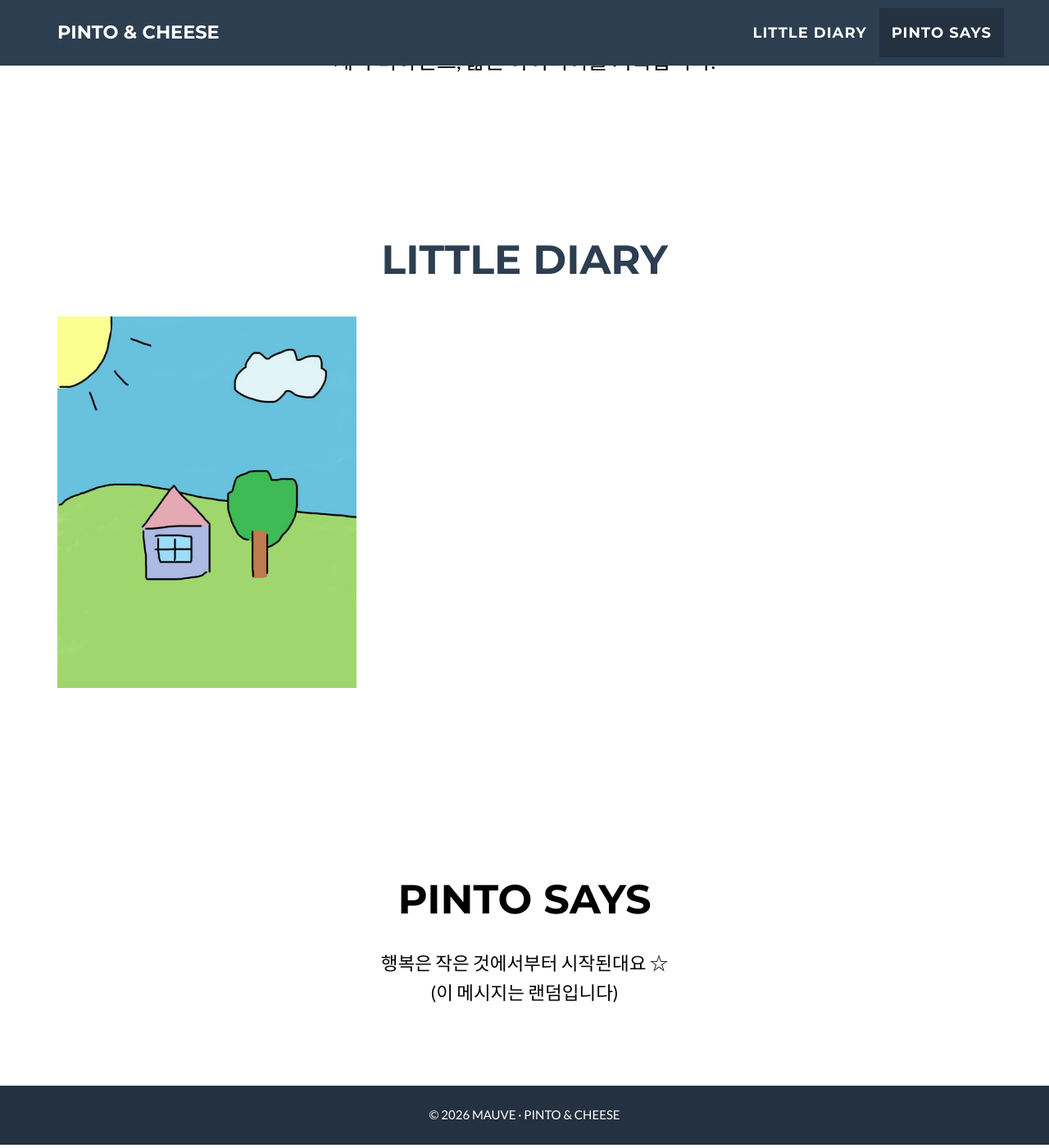
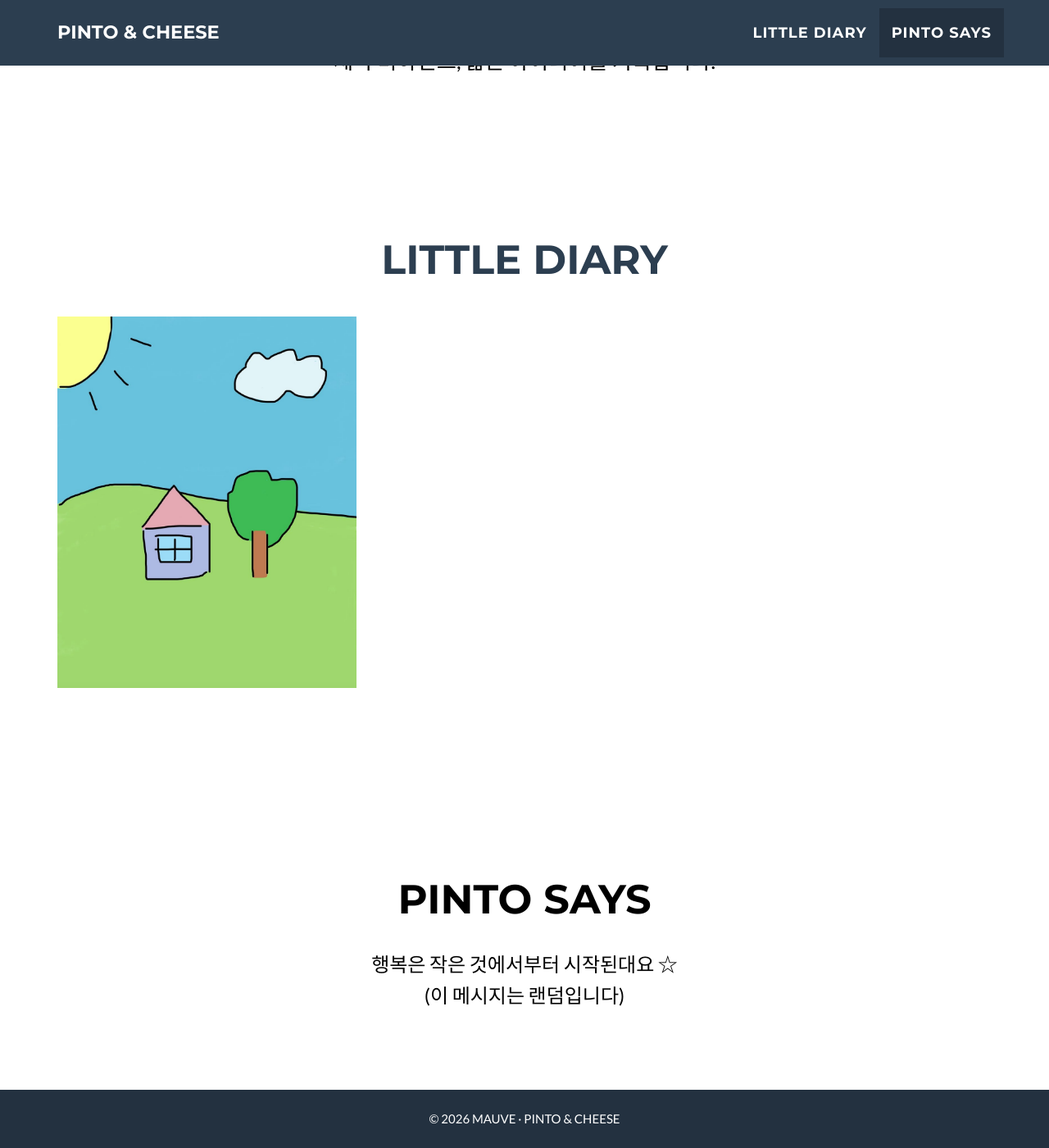
Before and after one commit to pintocheese/pintocheese.github.io, a Jekyll site: the page built from _posts/2014-07-18-project-1.markdown, in a window 1280 px wide and 1400 px high, scrolled down 1435 px. Shown: the whole window at 82% size. Built offline with Jekyll 4.4.1, drawn with Linux system fonts in a browser that asks for light colours.

Commit message:
Update custom.css

```diff
--- a/assets/css/custom.css
+++ b/assets/css/custom.css
@@ -49,7 +49,7 @@ section.success,
 #about-message {
   display: inline-block;
   text-align: center;
-  font-size: 1.5em;   /* 랜덤 메시지 내용 글자 크기 1.4 */
+  font-size: 1.6em;   /* 랜덤 메시지 내용 글자 크기 1.4 */
 }
 
 /* ///모바일 글자 크기/// */
@@ -61,7 +61,7 @@ section.success,
 
   /* about 안의 랜덤 메시지 */
   #about-message {
-    font-size: 1.5em;
+    font-size: 1.1em;
     text-align: center;
   }
 
```
